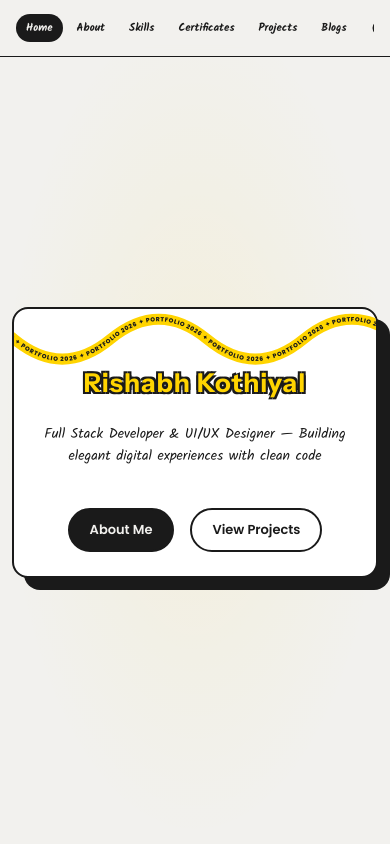
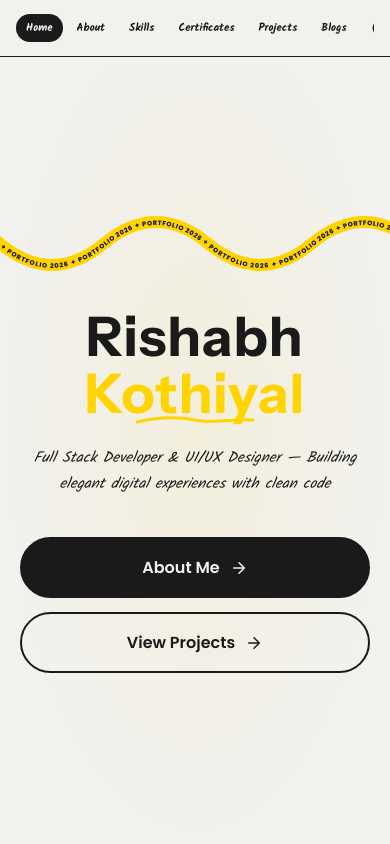
Before and after one commit to RishabhKothiyal1/portfolio-2026, a React (Vite) app in the folder portfolio-2026/: page / in a window 390 px wide. Shown: the top 844 px of the page. Built offline with nearby package versions, Linux system fonts and the light colour scheme.

Commit message:
feat: redesign Hero mobile view - split name, full-width buttons, no card wrapper

```diff
--- a/portfolio-2026/src/components/Hero/Hero.tsx
+++ b/portfolio-2026/src/components/Hero/Hero.tsx
@@ -49,6 +49,8 @@ export default function Hero({ showLoader }: { showLoader: boolean }) {
     }
   }, [showLoader])
 
+  const isMobileView = isSmall || isMobile
+
   return (
     <section
       id="home"
@@ -80,6 +82,148 @@ export default function Hero({ showLoader }: { showLoader: boolean }) {
         }}
       />
 
+      {isMobileView ? (
+        <div
+          style={{
+            position: 'relative',
+            zIndex: 1,
+            textAlign: 'center',
+            width: '100%',
+            display: 'flex',
+            flexDirection: 'column',
+            alignItems: 'center',
+          }}
+        >
+          <div style={{ margin: '0 -12px', width: 'calc(100% + 24px)' }}>
+            <TextLoop
+              text="Portfolio 2026"
+              shape="wave"
+              speed={90}
+              direction="forward"
+              separator="✦"
+              curviness={60}
+              fontSize={20}
+              fontWeight={800}
+              letterSpacing={2}
+              uppercase
+              color="#1a1a1a"
+              ribbon
+              ribbonColor="#FFD400"
+              ribbonWidth={36}
+              pauseOnHover
+            />
+          </div>
+
+          <h1
+            ref={titleRef}
+            style={{
+              fontFamily: "'Instrument Sans', sans-serif",
+              fontSize: 'clamp(48px, 14vw, 72px)',
+              fontWeight: 700,
+              color: '#1a1a1a',
+              letterSpacing: '1px',
+              lineHeight: 1.05,
+              margin: '32px 0 0',
+            }}
+          >
+            Rishabh
+            <br />
+            <span style={{ color: '#FFD400', position: 'relative', display: 'inline-block' }}>
+              Kothiyal
+              <svg
+                style={{ position: 'absolute', bottom: '-4px', left: '50%', transform: 'translateX(-50%)' }}
+                width="120"
+                height="12"
+                viewBox="0 0 120 12"
+                fill="none"
+              >
+                <path
+                  d="M2 8C20 4 40 2 60 6C80 10 100 4 118 6"
+                  stroke="#FFD400"
+                  strokeWidth="3"
+                  strokeLinecap="round"
+                />
+              </svg>
+            </span>
+          </h1>
+
+          <p
+            ref={subtitleRef}
+            style={{
+              fontSize: '15px',
+              color: '#1a1a1a',
+              fontWeight: 400,
+              fontStyle: 'italic',
+              maxWidth: '340px',
+              margin: '24px auto 40px',
+              lineHeight: 1.7,
+            }}
+          >
+            Full Stack Developer & UI/UX Designer —
+            Building elegant digital experiences with clean code
+          </p>
+
+          <div
+            ref={ctaRef}
+            style={{
+              display: 'flex',
+              flexDirection: 'column',
+              gap: '14px',
+              width: '100%',
+              padding: '0 8px',
+            }}
+          >
+            <button
+              onClick={() => scrollToSection('about')}
+              style={{
+                padding: '16px 24px',
+                background: '#1a1a1a',
+                color: '#f2f1ee',
+                border: '2px solid #1a1a1a',
+                borderRadius: '50px',
+                fontSize: '16px',
+                fontWeight: 600,
+                cursor: 'pointer',
+                transition: 'all 0.2s ease',
+                display: 'flex',
+                alignItems: 'center',
+                justifyContent: 'center',
+                gap: '10px',
+                width: '100%',
+              }}
+            >
+              About Me
+              <svg width="18" height="18" viewBox="0 0 24 24" fill="none" stroke="currentColor" strokeWidth="2" strokeLinecap="round" strokeLinejoin="round">
+                <path d="M5 12h14M12 5l7 7-7 7" />
+              </svg>
+            </button>
+            <button
+              onClick={() => scrollToSection('projects')}
+              style={{
+                padding: '16px 24px',
+                background: 'transparent',
+                color: '#1a1a1a',
+                border: '2px solid #1a1a1a',
+                borderRadius: '50px',
+                fontSize: '16px',
+                fontWeight: 600,
+                cursor: 'pointer',
+                transition: 'all 0.2s ease',
+                display: 'flex',
+                alignItems: 'center',
+                justifyContent: 'center',
+                gap: '10px',
+                width: '100%',
+              }}
+            >
+              View Projects
+              <svg width="18" height="18" viewBox="0 0 24 24" fill="none" stroke="currentColor" strokeWidth="2" strokeLinecap="round" strokeLinejoin="round">
+                <path d="M5 12h14M12 5l7 7-7 7" />
+              </svg>
+            </button>
+          </div>
+        </div>
+      ) : (
         <div
           className="hero-box"
           style={{
@@ -93,21 +237,10 @@ export default function Hero({ showLoader }: { showLoader: boolean }) {
             borderRadius: '16px',
             boxShadow: '12px 12px 0px rgba(26, 26, 26, 1)',
             overflow: 'hidden',
-          padding: isSmall
-            ? '0px 12px 24px'
-            : isMobile
-              ? '0px 20px 40px'
-              : isTablet
-                ? '0px 32px 48px'
-                : '0px 64px 48px',
+            padding: isTablet ? '0px 32px 48px' : '0px 64px 48px',
           }}
         >
-        <div
-          style={{
-            margin: '0 -64px',
-            ...(isSmall ? { margin: '0 -12px' } : isMobile ? { margin: '0 -20px' } : isTablet ? { margin: '0 -32px' } : {}),
-          }}
-        >
+          <div style={{ margin: isTablet ? '0 -32px' : '0 -64px' }}>
             <TextLoop
               text="Portfolio 2026"
               shape="wave"
@@ -115,36 +248,29 @@ export default function Hero({ showLoader }: { showLoader: boolean }) {
               direction="forward"
               separator="✦"
               curviness={60}
-            fontSize={isSmall ? 20 : isMobile ? 28 : isTablet ? 36 : 42}
+              fontSize={isTablet ? 36 : 42}
               fontWeight={800}
               letterSpacing={2}
               uppercase
               color="#1a1a1a"
               ribbon
               ribbonColor="#FFD400"
-            ribbonWidth={isSmall ? 36 : 50}
+              ribbonWidth={50}
               pauseOnHover
             />
           </div>
 
-      <div style={{ position: 'relative', zIndex: 1, textAlign: 'center', maxWidth: '1200px', width: '100%', display: 'grid', gridTemplateColumns: isDesktop ? '1fr 420px' : '1fr', alignItems: 'center', gap: isTablet ? '32px' : '40px', marginTop: isDesktop ? '-48px' : isSmall ? '0px' : '4px' }}>
+          <div style={{ position: 'relative', zIndex: 1, textAlign: 'center', maxWidth: '1200px', width: '100%', display: 'grid', gridTemplateColumns: '1fr 420px', alignItems: 'center', gap: '40px', marginTop: '-48px' }}>
             <div>
               <h1
                 ref={titleRef}
                 style={{
                   fontFamily: "'Instrument Sans', sans-serif",
-            fontSize: isSmall
-              ? 'clamp(22px, 8vw, 26px)'
-              : isMobile
-                ? 'clamp(26px, 7vw, 34px)'
-                : isTablet
-                  ? 'clamp(32px, 6vw, 44px)'
-                  : 'clamp(36px, 6vw, 64px)',
+                  fontSize: 'clamp(36px, 6vw, 64px)',
                   fontWeight: 700,
                   color: '#FFD400',
-            textShadow:
-              '-2px -2px 0 #1a1a1a, 2px -2px 0 #1a1a1a, -2px 2px 0 #1a1a1a, 2px 2px 0 #1a1a1a',
-            letterSpacing: isSmall ? '1px' : isMobile ? '2px' : '4px',
+                  textShadow: '-2px -2px 0 #1a1a1a, 2px -2px 0 #1a1a1a, -2px 2px 0 #1a1a1a, 2px 2px 0 #1a1a1a',
+                  letterSpacing: '4px',
                   lineHeight: 1.15,
                   margin: '0 0 24px',
                 }}
@@ -155,7 +281,7 @@ export default function Hero({ showLoader }: { showLoader: boolean }) {
               <p
                 ref={subtitleRef}
                 style={{
-            fontSize: isSmall ? '14px' : 'clamp(16px, 2.5vw, 22px)',
+                  fontSize: 'clamp(16px, 2.5vw, 22px)',
                   color: '#1a1a1a',
                   opacity: 0.8,
                   fontWeight: 400,
@@ -175,12 +301,12 @@ export default function Hero({ showLoader }: { showLoader: boolean }) {
                 <button
                   onClick={() => scrollToSection('about')}
                   style={{
-              padding: isSmall ? '10px 20px' : '12px 32px',
+                    padding: '12px 32px',
                     background: '#1a1a1a',
                     color: '#f2f1ee',
                     border: '2px solid #1a1a1a',
                     borderRadius: '30px',
-              fontSize: isSmall ? '13px' : '15px',
+                    fontSize: '15px',
                     fontWeight: 600,
                     cursor: 'pointer',
                     transition: 'all 0.2s ease',
@@ -201,12 +327,12 @@ export default function Hero({ showLoader }: { showLoader: boolean }) {
                 <button
                   onClick={() => scrollToSection('projects')}
                   style={{
-              padding: isSmall ? '10px 20px' : '12px 32px',
+                    padding: '12px 32px',
                     background: 'transparent',
                     color: '#1a1a1a',
                     border: '2px solid #1a1a1a',
                     borderRadius: '30px',
-              fontSize: isSmall ? '13px' : '15px',
+                    fontSize: '15px',
                     fontWeight: 600,
                     cursor: 'pointer',
                     transition: 'all 0.2s ease',
@@ -225,7 +351,6 @@ export default function Hero({ showLoader }: { showLoader: boolean }) {
               </div>
             </div>
 
-        {!isMobile && (
             <div style={{ display: 'flex', alignItems: 'center', justifyContent: 'center' }}>
               <img
                 src="/hero-illustration.png"
@@ -238,9 +363,9 @@ export default function Hero({ showLoader }: { showLoader: boolean }) {
                 }}
               />
             </div>
-        )}
           </div>
         </div>
+      )}
     </section>
   )
 }
```
Lines whose indentation alone changed are shown as unchanged.
